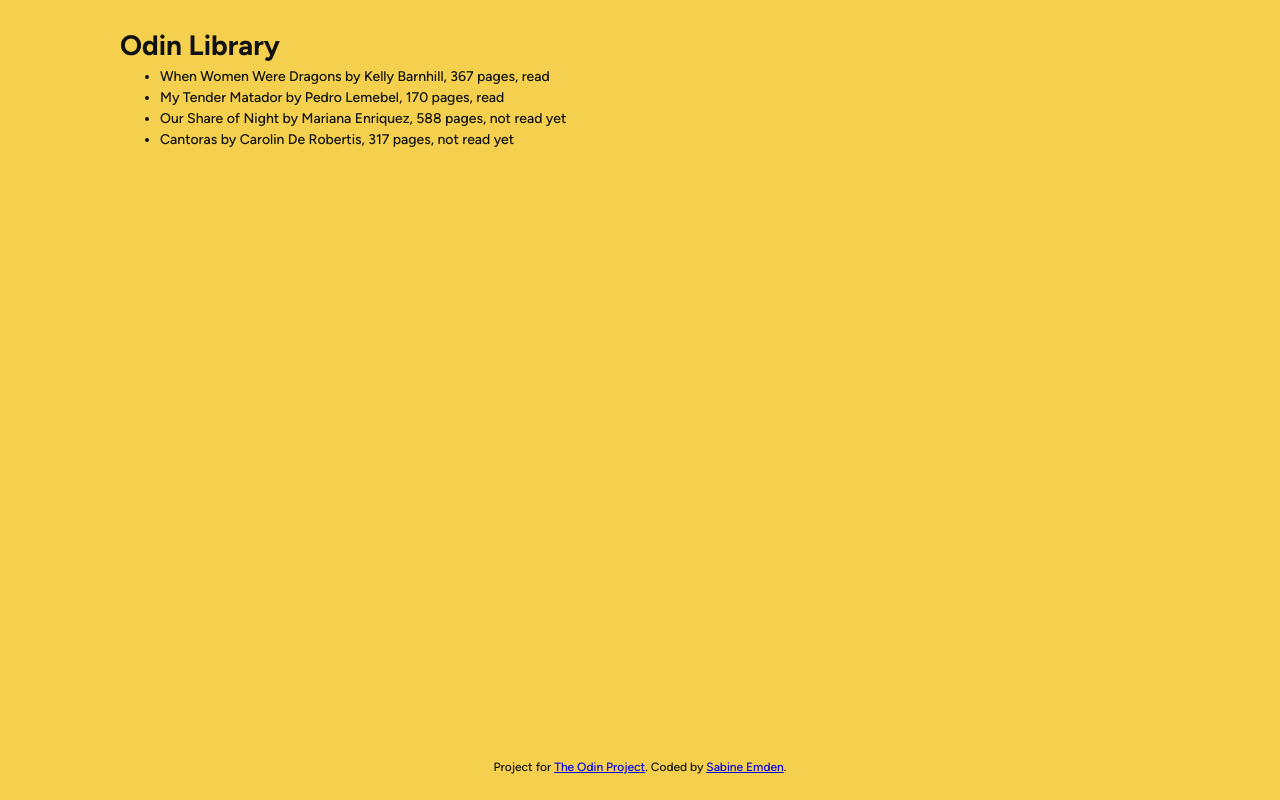
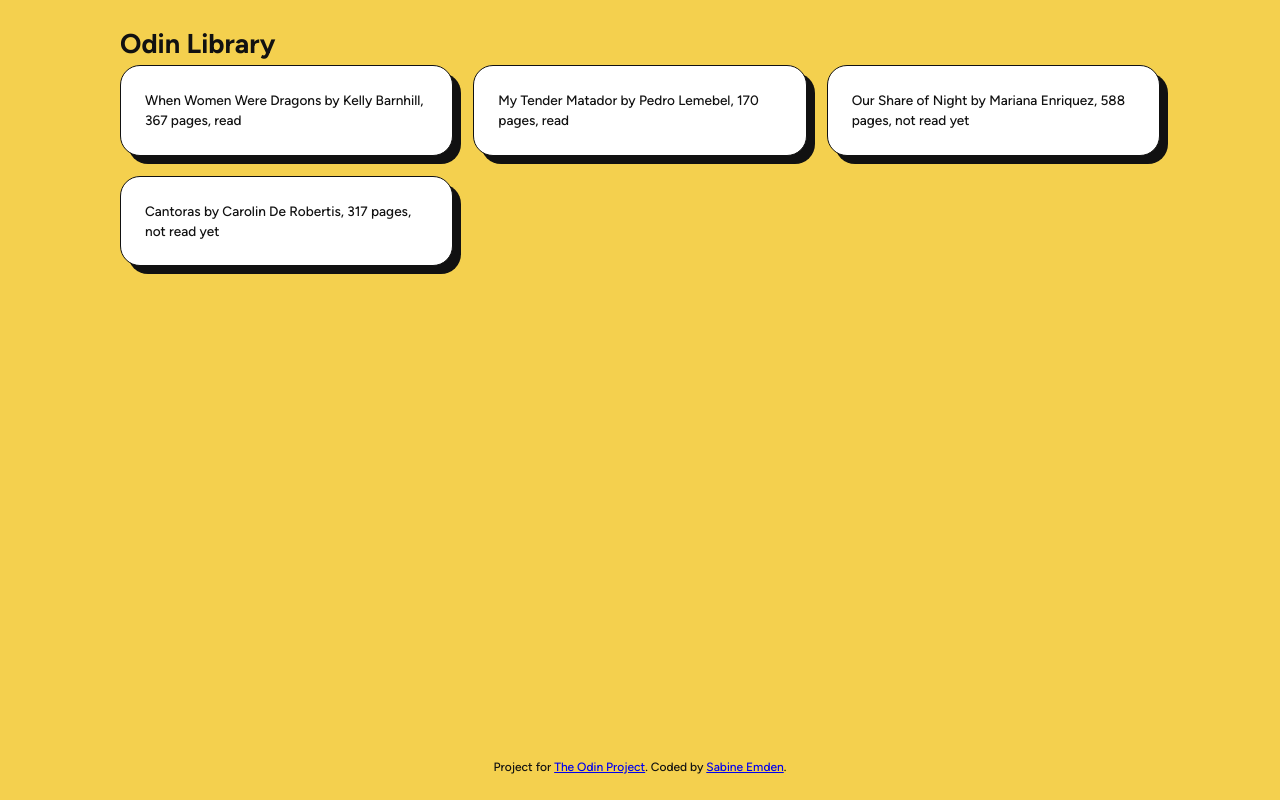
Before and after one commit to SabineEmden/odin-library, a plain HTML site: page index.html in a window 1280 px wide. Drawn offline with Linux system fonts and the light colour scheme.

Commit message:
Set up grid with cards for booklist

```diff
--- a/script.js
+++ b/script.js
@@ -38,6 +38,7 @@ function createBookList(library) {
   bookList.classList.add("book-list");
   for (let book of library) {
     let listItem = document.createElement("li");
+    listItem.classList.add("list-item");
     listItem.textContent = book.display();
     bookList.appendChild(listItem);
   }
--- a/style.css
+++ b/style.css
@@ -56,7 +56,7 @@ h6 {
   text-wrap: balance;
 }
 
-/* General content styles and layout */
+/* General styles and layout */
 @font-face {
   font-family: "Figtree";
   font-weight: 300 900;
@@ -74,7 +74,7 @@ h6 {
 
 body {
   font-family: "Figtree", sans-serif;
-  font-size: 0.875rem; /*  0.875rem => 0.875 * 16px = 14px */
+  font-size: 0.85rem; /*  0.875rem => 0.875 * 16px = 14px */
   font-weight: 500;
   color: var(--gray-950);
   background-color: var(--yellow);
@@ -95,6 +95,27 @@ main {
   width: 65rem;
 }
 
+/* Book list */
+.book-list {
+  display: grid;
+  grid-template-columns: repeat(auto-fit, minmax(20rem, 1fr));
+  gap: 20px;
+  align-items: stretch;
+  list-style: none;
+  padding: 0;
+}
+
+.list-item {
+  display: flex;
+  flex-direction: column;
+  background-color: var(--white);
+  height: 100%;
+  border: 1px solid var(--gray-950);
+  border-radius: 20px;
+  box-shadow: 8px 8px var(--gray-950);
+  padding: 24px;
+}
+
 /* Footer */
 .attribution {
   font-size: 0.75rem; /* 0.75 * 16px = 12px */
```
